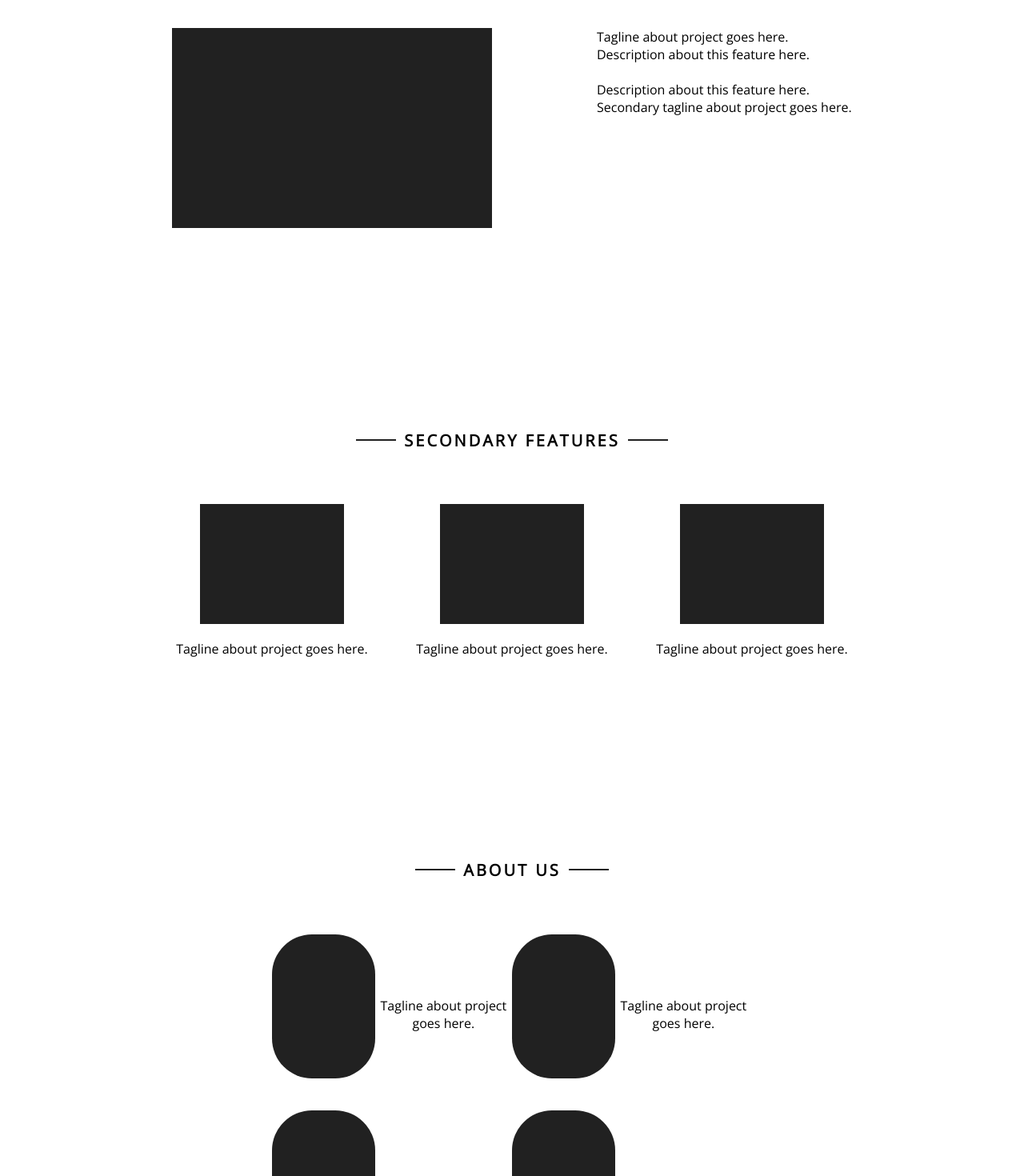
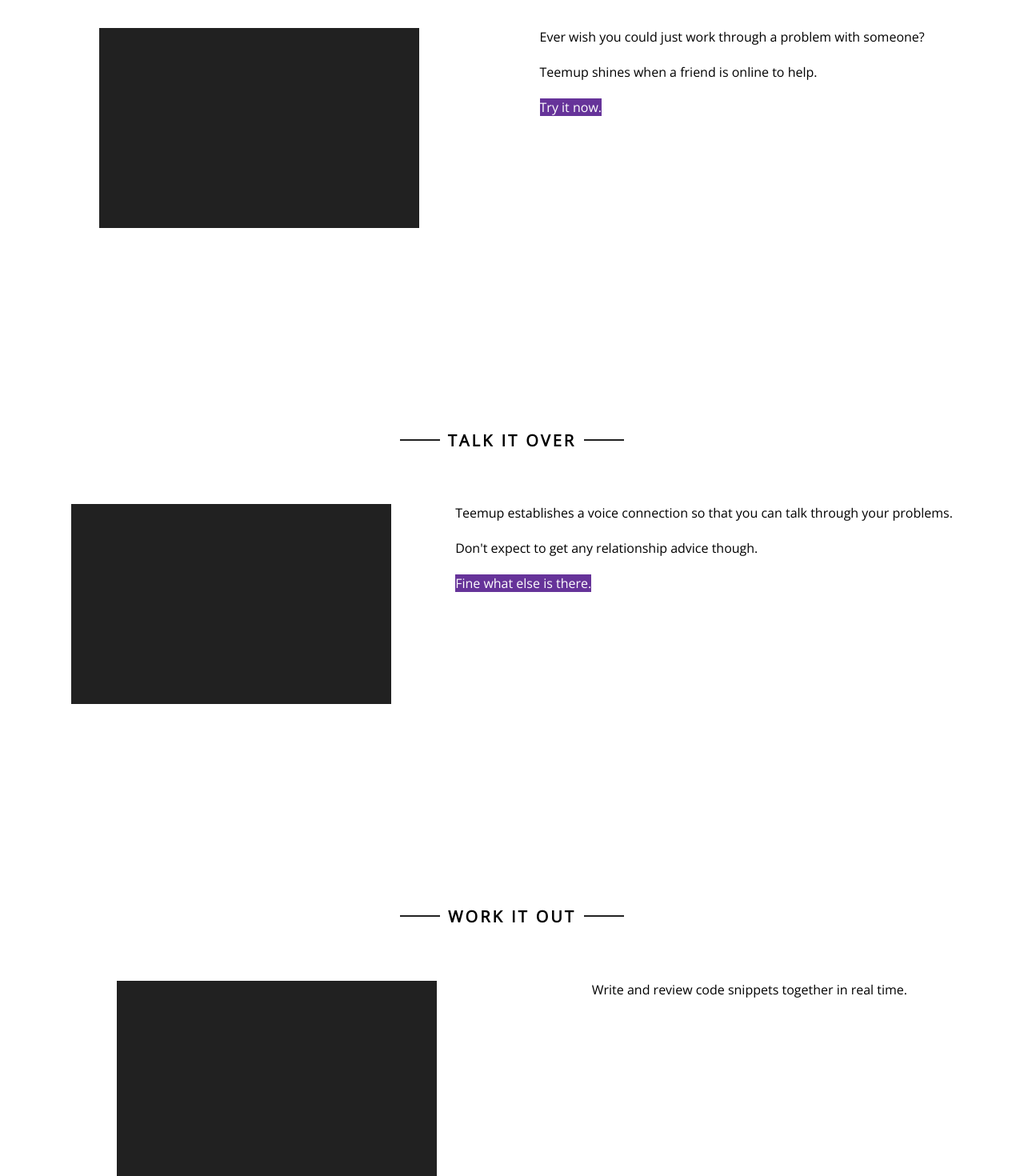
Before and after one commit to totum-tech/teemup-landing-page, a React app: page / in a window 1280 px wide. Shown: the part 880-2350 px from the top of the page at 80% size. Built offline with nearby package versions, Linux system fonts and the light colour scheme.

Commit message:
Added some copy

```diff
--- a/src/LandingPage/LandingPage.jsx
+++ b/src/LandingPage/LandingPage.jsx
@@ -1,29 +1,8 @@
 import React, { Component } from 'react';
-
+import MainContent from './MainContent';
+import SecondaryContent from './SecondaryContent';
+import TertiaryContent from './TertiaryContent';
 import Section from './Section';
-
-const mainContentRenderer = () => {
-  return (
-    <div style={{display: 'flex', justifyContent: 'space-around', marginTop: '40px'}}>
-      <div style={{backgroundColor: '#212121', height: '250px', width: '400px', marginRight: '80px'}}>&nbsp;</div>
-      <div style={{display: 'flex', flexDirection: 'column', alignItems: 'flex-start'}}>
-        <span>
-          Tagline about project goes here.
-        </span>
-        <span>
-          Description about this feature here.
-        </span>
-        <br />
-        <span>
-          Description about this feature here.
-        </span>
-        <span>
-          Secondary tagline about project goes here.
-        </span>
-      </div>
-    </div>
-  )
-}
 
 const secondaryContentRenderer = () => {
   return (
@@ -129,14 +108,18 @@
           <p className="call-to-action">
             Learn More
           </p>
-        <Section
-          headerTitle={'MAIN FEATURE'}
-          contentRenderer={mainContentRenderer}
-        />
-        <Section
-          headerTitle={'SECONDARY FEATURES'}
-          contentRenderer={secondaryContentRenderer}
-        />
+        <Section headerTitle={'GET CONNECTED'}>
+          <MainContent />
+        </Section>
+
+        <Section headerTitle={'TALK IT OVER'}>
+          <SecondaryContent />
+        </Section>
+
+        <Section headerTitle={'WORK IT OUT'}>
+          <TertiaryContent />
+        </Section>
+
         <Section
           headerTitle={'ABOUT US'}
           contentRenderer={aboutUsContentRenderer}
--- /dev/null
+++ b/src/LandingPage/MainContent.jsx
@@ -0,0 +1,24 @@
+import React from 'react';
+
+const MainContent = () => {
+  return (
+    <div style={{display: 'flex', justifyContent: 'space-around', marginTop: '40px'}}>
+      <div style={{backgroundColor: '#212121', height: '250px', width: '400px', marginRight: '80px'}}>&nbsp;</div>
+      <div style={{display: 'flex', flexDirection: 'column', alignItems: 'flex-start'}}>
+        <span>
+          Ever wish you could just work through a problem with someone?
+        </span>
+        <br />
+        <span>
+          Teemup shines when a friend is online to help.
+        </span>
+        <br />
+        <div style={{ backgroundColor: 'rebeccapurple', color: 'white' }}>
+          Try it now.
+        </div>
+      </div>
+    </div>
+  );
+}
+
+export default MainContent;
--- /dev/null
+++ b/src/LandingPage/SecondaryContent.jsx
@@ -0,0 +1,24 @@
+import React from 'react';
+
+const SecondaryContent = () => {
+  return (
+    <div style={{display: 'flex', justifyContent: 'space-around', marginTop: '40px'}}>
+      <div style={{backgroundColor: '#212121', height: '250px', width: '400px', marginRight: '80px'}}>&nbsp;</div>
+      <div style={{display: 'flex', flexDirection: 'column', alignItems: 'flex-start'}}>
+        <span>
+          Teemup establishes a voice connection so that you can talk through your problems.
+        </span>
+        <br />
+        <span>
+          Don't expect to get any relationship advice though.
+        </span>
+        <br />
+        <div style={{ backgroundColor: 'rebeccapurple', color: 'white' }}>
+          Fine what else is there.
+        </div>
+      </div>
+    </div>
+  );
+}
+
+export default SecondaryContent;
--- a/src/LandingPage/Section.jsx
+++ b/src/LandingPage/Section.jsx
@@ -1,6 +1,6 @@
 import React from 'react';
 
-const Section = ({ contentRenderer, headerTitle }) => {
+const Section = ({ contentRenderer, headerTitle, children }) => {
   return (
     <div className="section">
       <div style={{display: 'flex', justifyContent: 'center', alignItems: 'center', marginTop: '225px'}}>
@@ -9,6 +9,7 @@
         <div className="section-bar">&nbsp;</div>
       </div>
       {contentRenderer ? contentRenderer() : null}
+      {children}
     </div>
   );
 }
--- /dev/null
+++ b/src/LandingPage/TertiaryContent.jsx
@@ -0,0 +1,24 @@
+import React from 'react';
+
+const SecondaryContent = () => {
+  return (
+    <div style={{display: 'flex', justifyContent: 'space-around', marginTop: '40px'}}>
+      <div style={{backgroundColor: '#212121', height: '250px', width: '400px', marginRight: '80px'}}>&nbsp;</div>
+      <div style={{display: 'flex', flexDirection: 'column', alignItems: 'flex-start'}}>
+        <span>
+          Write and review code snippets together in real time.
+        </span>
+        <br />
+        <span>
+
+        </span>
+        <br />
+        <div style={{ backgroundColor: 'rebeccapurple', color: 'white' }}>
+
+        </div>
+      </div>
+    </div>
+  );
+}
+
+export default SecondaryContent;
```
